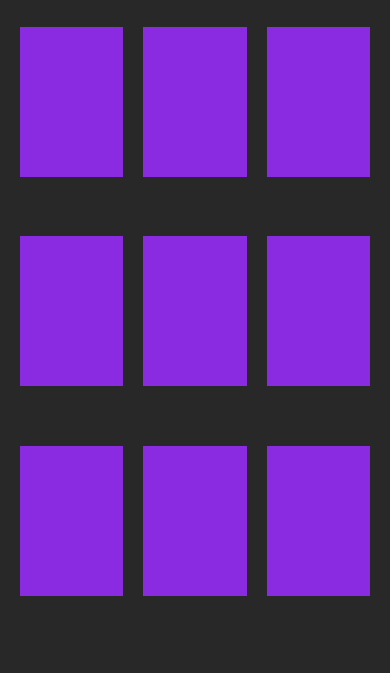
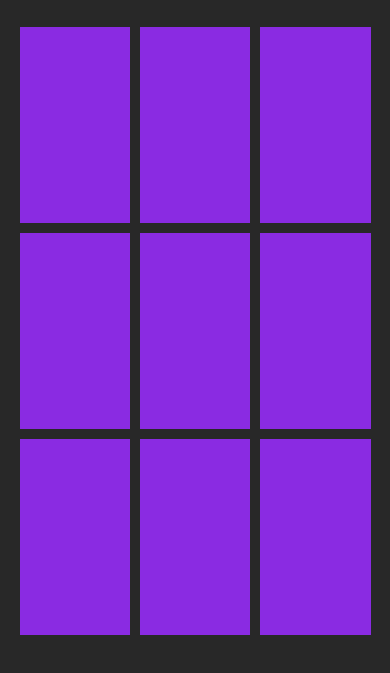
Before and after one commit to amrbahnas/XOgame, a plain HTML site: page index.html in a window 390 px wide. Shown: the part 159-832 px from the top of the page. Drawn offline with Linux system fonts and the light colour scheme.

Commit message:
Update style.css

```diff
--- a/style.css
+++ b/style.css
@@ -74,9 +74,14 @@ span {
     gap: 20px;
 }
 
+@media (max-width:971px) {
+    .controls {
+        gap: 10px;
+    }
+}
+
 .square {
     background-color: blueviolet;
-    height: 150px;
     font-size: 0PX;
     display: flex;
     align-items: center;
```
